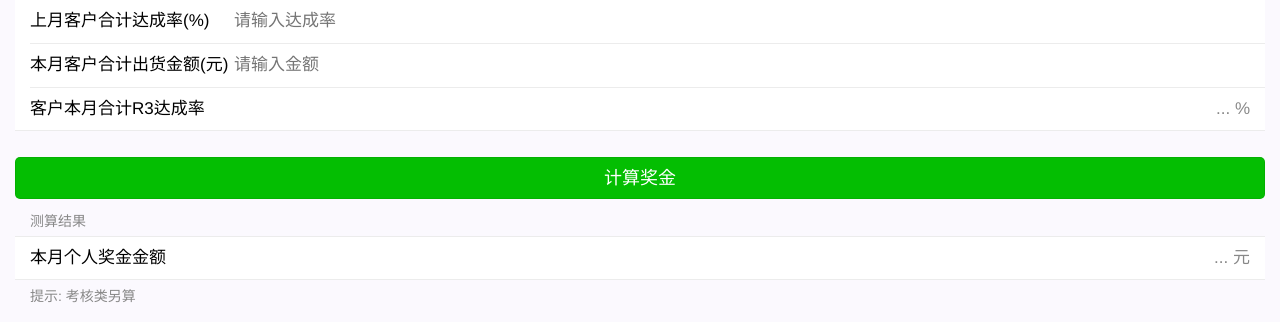
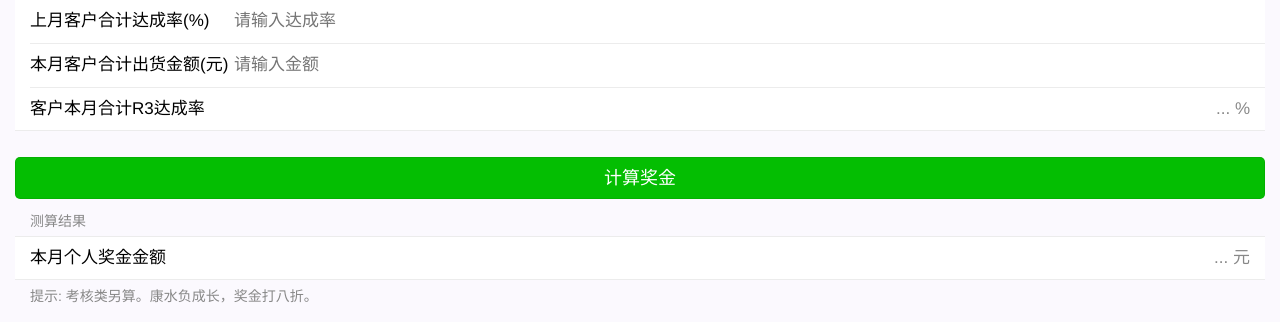
Before and after one commit to doraemonext/wbkang_huazhong, a Django app: template wechat/templates/wechat/calc_1to1.html in a window 1280 px wide. Shown: the part 555-877 px from the top of the page. Run offline with Django 3.2, Linux system fonts and the light colour scheme; the template is opened without the code that fills it, so the values that code supplies are empty; parts of the project's set-up code (start-up, migrations or seed data) failed here and were passed over.

Commit message:
修改说明文字

```diff
--- a/wechat/templates/wechat/calc_1to1.html
+++ b/wechat/templates/wechat/calc_1to1.html
@@ -107,7 +107,7 @@
                     </div>
                 </div>
             </div>
-            <p class="weui_cells_tips">提示: 考核类另算</p>
+            <p class="weui_cells_tips">提示: 考核类另算。康水负成长，奖金打八折。</p>
         </div>
         <input type="hidden" name="openid" id="openid" value="{{ openid }}"/>
     </body>
--- a/wechat/templates/wechat/calc_1ton.html
+++ b/wechat/templates/wechat/calc_1ton.html
@@ -129,7 +129,7 @@
                     </div>
                 </div>
             </div>
-            <p class="weui_cells_tips">提示: 考核类另算</p>
+            <p class="weui_cells_tips">提示: 考核类另算。康水负成长，奖金打八折。</p>
         </div>
         <input type="hidden" name="openid" id="openid" value="{{ openid }}"/>
     </body>
--- a/wechat/templates/wechat/calc_nto1.html
+++ b/wechat/templates/wechat/calc_nto1.html
@@ -93,7 +93,7 @@
                     </div>
                 </div>
             </div>
-            <p class="weui_cells_tips">提示: 考核类另算</p>
+            <p class="weui_cells_tips">提示: 考核类另算。康水负成长，奖金打八折。</p>
         </div>
         <input type="hidden" name="openid" id="openid" value="{{ openid }}"/>
     </body>
```
